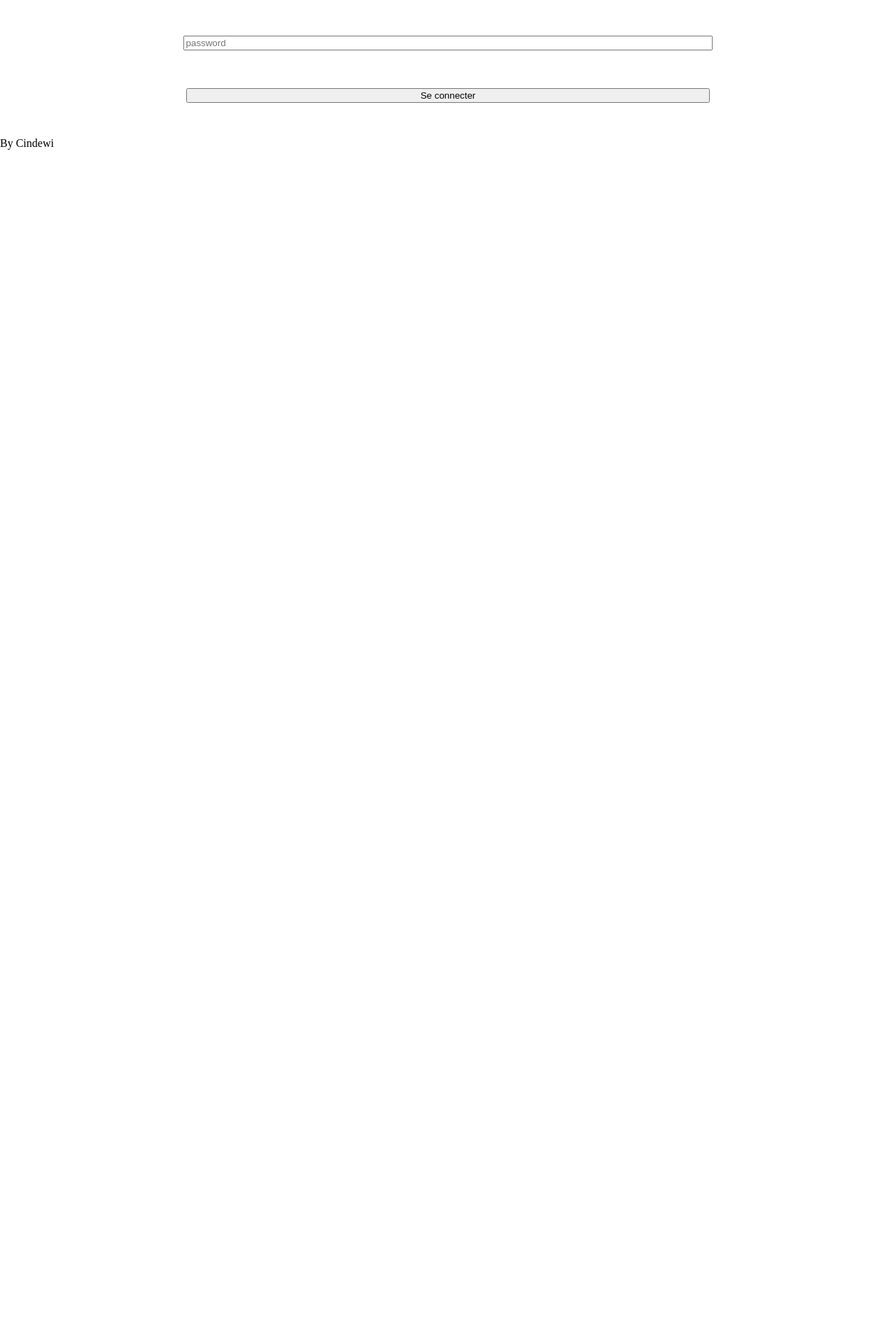
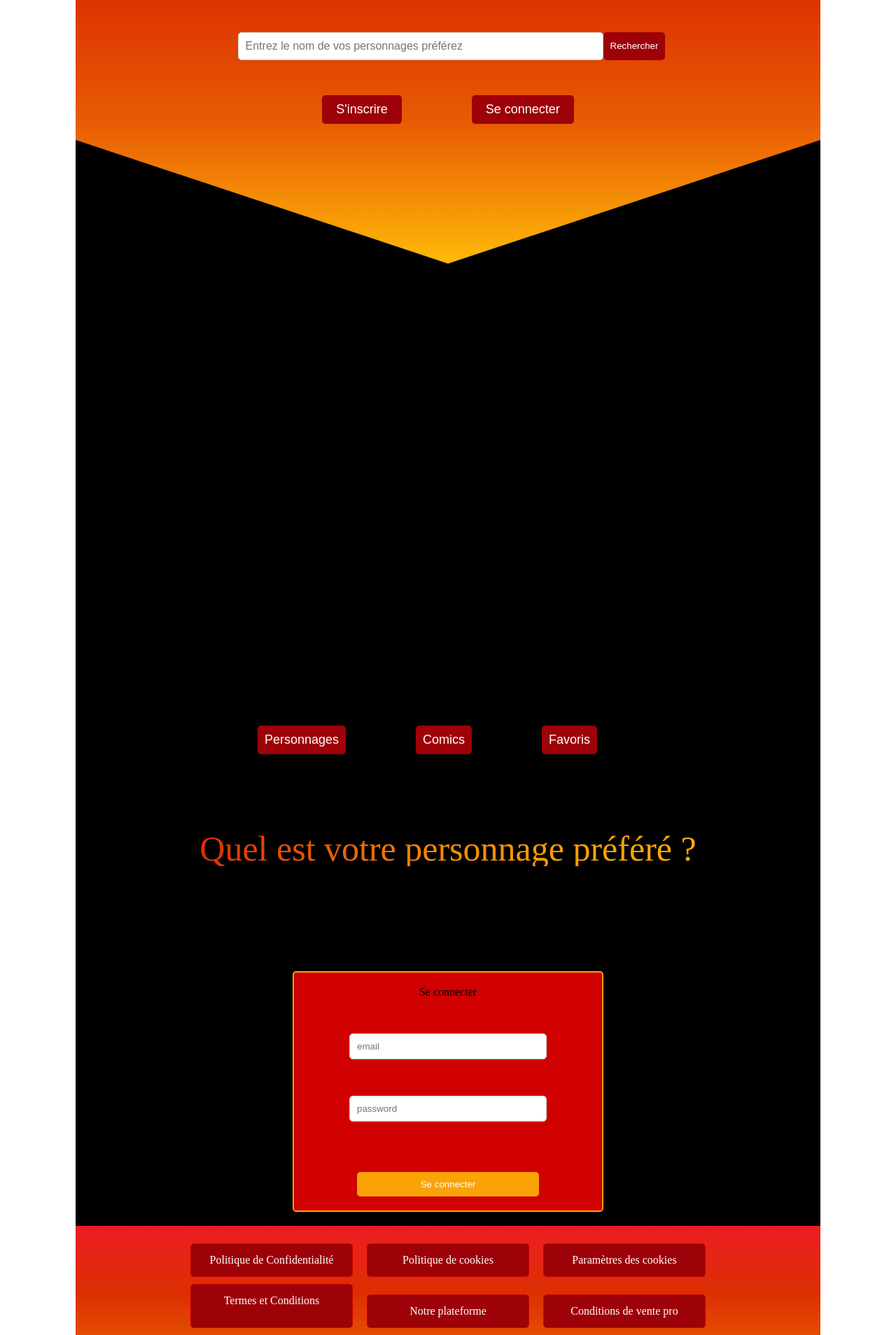
Before and after one commit to dewismecindy/Marvel-frontend, a React (Create React App) app: page /login in a window 1280 px wide. Shown: the part 312-2220 px from the top of the page at 70% size. Before the commit the page ends 800 px from the top, so only its background shows below. Built offline with nearby package versions, Linux system fonts and the light colour scheme.

Commit message:
problème avec vs code

```diff
--- a/src/App.css
+++ b/src/App.css
@@ -1,3 +1,94 @@
+.all {
+  background-color: black;
+  max-width: 1064px;
+  margin-top: auto;
+  margin-left: auto;
+  margin-right: auto;
+  margin-bottom: 100px;
+}
+
+.header-container {
+  margin-top: 100px;
+  margin-bottom: 50px;
+  padding-top: 80px;
+  padding-bottom: 150px;
+  background: linear-gradient(to bottom, #ed1c24, #dc2f02, #e85d04, #ffba08);
+  clip-path: polygon(0 0, 100% 0, 100% 70%, 50% 100%, 0 70%);
+}
+
+.error {
+  color: white;
+  font-size: 12px;
+  font-style: italic;
+}
+.search-bare {
+  display: flex;
+  flex-direction: row;
+  justify-content: center;
+}
+.search-bare input[type="text"] {
+  width: 500px;
+}
+
+label {
+  font-size: 16px;
+  font-weight: bold;
+  margin-right: 10px;
+}
+button {
+  background-color: #9d0208;
+  color: #fff;
+  border: none;
+  padding: 10px;
+  border-radius: 5px;
+  cursor: pointer;
+}
+input[type="text"] {
+  border: 1px solid #ccc;
+  border-radius: 5px;
+  padding: 10px;
+  font-size: 16px;
+}
+.search-bare:hover {
+  transform: scale(1.05);
+  transition: transform 0.2s ease-in-out;
+}
+
+.container-search {
+  display: flex;
+  justify-content: center;
+  height: 100%;
+}
+
+.logo-image {
+  height: 20%;
+  width: 30%;
+  display: block;
+  margin: auto;
+  margin-bottom: 50px;
+}
+
+.login-container {
+  width: 100%;
+  display: flex;
+  justify-content: center;
+}
+
+.login-container button:first-of-type {
+  margin-top: 120px;
+  margin-right: 25px;
+  margin: 50px;
+  padding: 10px 20px;
+  font-size: 18px;
+}
+
+.login-container button:last-of-type {
+  margin-left: 35px;
+  margin: 50px;
+  padding: 10px 20px;
+  font-size: 18px;
+}
+
 .signup-container {
   display: flex;
   flex-direction: column;
@@ -11,3 +102,254 @@
 .signup-container input {
   width: 65%;
 }
+
+.button-group {
+  display: flex;
+  justify-content: center;
+}
+.titre-personnage {
+  color: #ffba08;
+}
+
+.video-container {
+  position: absolute;
+  top: 110%;
+  left: 27%;
+  transform: translate(-50%, -50%);
+  z-index: 999;
+}
+
+.button-container {
+  display: flex;
+  justify-content: space-between;
+  align-items: center;
+  padding: 10px;
+  margin: 600px 230px 0px 200px;
+}
+
+.button-container button {
+  margin: 50px;
+
+  font-size: 18px;
+}
+
+h2 {
+  margin-top: 50px;
+  margin-bottom: 150px;
+  font-size: 50px;
+  text-align: center;
+  background: linear-gradient(to right, #d00000, #f48c06, #ffba08);
+  -webkit-background-clip: text;
+  -moz-background-clip: text;
+  background-clip: text;
+  color: transparent;
+}
+
+.grid-container {
+  display: grid;
+  grid-template-columns: repeat(3, 1fr);
+  grid-gap: 20px;
+}
+
+.card-characters {
+  background-color: black;
+  padding: 20px;
+  text-align: center;
+  transition: box-shadow 0.3s ease-in-out;
+}
+
+.card-characters:hover {
+  box-shadow: 0 4px 8px rgba(0, 0, 0, 0.3);
+}
+
+.espace {
+  margin: 0px;
+}
+
+.blaz-perso {
+  transition: transform 0.1s ease-in-out;
+}
+
+.blaz-perso:hover {
+  color: #faa307;
+  transform: scale(1.2);
+  transition: transform 0.1s ease-in-out;
+}
+
+.card-characters img {
+  transition: all 0.3s ease-in-out;
+}
+.card-comics img {
+  transition: all 0.3s ease-in-out;
+}
+
+.card-characters:hover img {
+  transform: translate(0, -10px);
+}
+
+button {
+  background-color: #9d0208;
+  color: #ffffff;
+  transition: background-color 0.3s ease, color 0.3s ease;
+}
+
+button:hover {
+  background-color: black;
+  color: white;
+}
+
+.card-comics {
+  background-color: black;
+  border-radius: 4px;
+  box-shadow: 0 2px 4px rgba(0, 0, 0, 0.2);
+  padding: 20px;
+  text-align: center;
+  transition: box-shadow 0.3s ease-in-out;
+}
+
+.card-comics:hover {
+  box-shadow: 0 4px 8px rgba(0, 0, 0, 0.3);
+}
+.espace {
+  margin: 20px;
+}
+
+.description-comics {
+  color: #faa307;
+  font-size: 18px;
+  margin-top: 20px;
+  margin-bottom: 10px;
+}
+
+.card-comics img {
+  transition: all 0.3s ease-in-out;
+}
+
+.card-comics:hover img {
+  transform: translate(0, -10px);
+}
+
+a {
+  text-decoration: none;
+  color: white;
+}
+
+.signup-container {
+  max-width: 400px;
+  height: 300px;
+  padding: 20px;
+  background-color: #d00000;
+  border: 2px solid #faa307;
+  border-radius: 5px;
+  margin-bottom: 20px;
+}
+
+.signup-container h1 {
+  text-align: center;
+  margin-bottom: 20px;
+}
+
+.input-field {
+  display: block;
+  width: 100%;
+  padding: 10px;
+  margin-bottom: 20px;
+  border: 1px solid #ccc;
+  border-radius: 5px;
+}
+
+.submit-button {
+  display: block;
+  width: 100%;
+  padding: 10px;
+  background-color: #faa307;
+  color: #fff;
+  border: none;
+  border-radius: 5px;
+  cursor: pointer;
+  margin-top: 20px;
+}
+
+footer {
+  background: linear-gradient(to bottom, #ed1c24, #dc2f02, #e85d04, #ffba08);
+  padding: 20px;
+  display: flex;
+  justify-content: center;
+}
+
+.footer-flex {
+  display: flex;
+  flex-direction: column;
+  align-items: center;
+}
+
+.nav-bar {
+  display: flex;
+  flex-wrap: wrap;
+  justify-content: center;
+  margin-bottom: 20px;
+}
+
+.button-nav-bar {
+  background-color: #9d0208;
+  color: #fff;
+  border: none;
+  padding: 10px;
+  border-radius: 5px;
+  cursor: pointer;
+}
+
+.button-nav-bar:hover {
+  background-color: black;
+  color: #fff;
+}
+
+@media (min-width: 768px) {
+  .nav-bar {
+    justify-content: flex-start;
+  }
+}
+
+.footer-flex {
+  display: flex;
+  flex-direction: column;
+  align-items: center;
+}
+.nav-bar {
+  display: flex;
+  flex-wrap: wrap;
+  justify-content: center;
+  margin-bottom: 20px;
+  max-width: 800px;
+}
+
+.button-nav-bar {
+  margin: 15px;
+  padding: 15px;
+  border: 1px solid #d00000;
+  border-radius: 5px;
+  cursor: pointer;
+  width: 200px;
+  text-align: center;
+}
+
+.nav-bar > * {
+  margin: 5px 10px;
+}
+
+.nav-bar > *:nth-child(n + 5) {
+  margin-top: 20px;
+}
+
+.footer-flex div:last-child {
+  font-family: "Arial";
+  font-size: 20px;
+  background-color: #d00000;
+  -webkit-background-clip: text;
+  -webkit-text-fill-color: transparent;
+}
+
+.footer-flex div:last-child a {
+  text-decoration: none;
+  color: inherit;
+}
--- a/src/App.js
+++ b/src/App.js
@@ -4,13 +4,14 @@ import Header from "./components/Header";
 import Characters from "./pages/Characters";
 import Comics from "./pages/Comics";
 import Favoris from "./pages/Favoris";
-import Home from "./pages/Home";
+
 import Footer from "./components/Footer";
 import Cookies from "js-cookie";
 import { useState } from "react";
 import Login from "./pages/Login";
 import SignUp from "./pages/SignUp";
 import "./App.css";
+import Character from "./pages/Character";
 
 function App() {
   const [userToken, setUserToken] = useState(Cookies.get("userToken") || null);
@@ -29,6 +30,7 @@ function App() {
   };
 
   return (
+    <div className="all">
       <BrowserRouter>
         <Header
           token={token}
@@ -43,15 +45,19 @@ function App() {
             element={<Characters search={search} baseUrl={baseUrl} />}
           />
           <Route path="/characters" element={<Characters />} />
-        <Route path="/characters/:characterId" element={<Characters />} />
+          <Route path="/character/:characterId" element={<Character />} />
           <Route path="/comics" element={<Comics />} />
           <Route path="/related-comics" element={<Comics />} />
           <Route path="/favoris" element={<Favoris />} />
-        <Route path="/signup" element={<SignUp handleToken={handleToken} />} />
+          <Route
+            path="/signup"
+            element={<SignUp handleToken={handleToken} />}
+          />
           <Route path="/login" element={<Login handleToken={handleToken} />} />
         </Routes>
         <Footer />
       </BrowserRouter>
+    </div>
   );
 }
 
--- a/src/components/Footer.js
+++ b/src/components/Footer.js
@@ -3,13 +3,13 @@ const Footer = () => {
     <footer>
       <div className="footer-flex">
         <div className="nav-bar">
-          {/*    <div className="button-nav-bar">Politique de Confidentialité</div>
+          <div className="button-nav-bar">Politique de Confidentialité</div>
           <div className="button-nav-bar">Politique de cookies</div>
           <div className="button-nav-bar">Paramètres des cookies</div>
           <div className="button-nav-bar">Termes et Conditions</div>
           <div className="button-nav-bar">Notre plateforme</div>
           <div className="button-nav-bar">Conditions de vente pro</div>
-          <div className="button-nav-bar">Conditions d'utilisation Pro</div> */}
+          <div className="button-nav-bar">Conditions d'utilisation </div>
         </div>
         <div>By Cindewi</div>
       </div>
--- a/src/components/Header.js
+++ b/src/components/Header.js
@@ -3,7 +3,7 @@ import { useState } from "react";
 import { Link } from "react-router-dom";
 import Video from "./Video";
 
-const Header = (handleToken, userToken) => {
+const Header = ({ handleToken, userToken }) => {
   const [searchTerm, setSearchTerm] = useState("");
 
   const handleSearchChange = (event) => {
@@ -16,12 +16,31 @@ const Header = (handleToken, userToken) => {
   };
   return (
     <header>
+      <div className="header-container">
+        <div className="logo">
+          <Link to="/Characters">
+            <img className="logo-image" src={logo} alt="logo Marvel" />
+          </Link>
+        </div>{" "}
+        <div className="container-search">
           {" "}
-      <Link to="/Characters">
-        <img src={logo} alt="logo Marvel" />
-      </Link>
+          <form className="search-bare" onSubmit={handleSearchSubmit}>
+            <label htmlFor="search-input"></label>
+            <input
+              type="text"
+              id="search-input"
+              placeholder="Entrez le nom de vos personnages préférez"
+              value={searchTerm}
+              onChange={handleSearchChange}
+            />
+            <button type="submit">Rechercher</button>
+          </form>
+        </div>
+        <div className="login-container">
+          {" "}
           {!userToken ? (
             <>
+              <div className="buttons-login">
                 {" "}
                 <Link to="/SignUp">
                   <button>S'inscrire</button>
@@ -29,6 +48,7 @@ const Header = (handleToken, userToken) => {
                 <Link to="/Login">
                   <button>Se connecter</button>
                 </Link>
+              </div>
             </>
           ) : (
             <Link>
@@ -40,7 +60,16 @@ const Header = (handleToken, userToken) => {
                 Se déconnecter
               </button>
             </Link>
-      )}
+          )}{" "}
+        </div>
+      </div>
+      <div className="video-container">
+        <Video />
+      </div>
+      <div className="button-container">
+        {" "}
+        <div className="button-group">
+          {" "}
           <Link to="/Characters">
             <button>Personnages</button>
           </Link>
@@ -49,18 +78,12 @@ const Header = (handleToken, userToken) => {
           </Link>
           <Link to="/Favoris">
             <button>Favoris</button>
-      </Link>
-      <form onSubmit={handleSearchSubmit}>
-        <label htmlFor="search-input">Rechercher</label>
-        <input
-          type="text"
-          id="search-input"
-          value={searchTerm}
-          onChange={handleSearchChange}
-        />
-        <button type="submit">Rechercher</button>
-      </form>
-      {/*  <Video /> */} {/* positionner correctement la video à la fin  */}
+          </Link>{" "}
+        </div>
+      </div>{" "}
+      <div className="titre-personnage">
+        <h2> Quel est votre personnage préféré ? </h2>
+      </div>
     </header>
   );
 };
--- a/src/pages/Character.js
+++ b/src/pages/Character.js
@@ -1,6 +1,6 @@
 import { useEffect, useState } from "react";
 import axios from "axios";
-import { Link } from "react-router-dom";
+
 import { useLocation } from "react-router-dom";
 
 const Character = () => {
--- a/src/pages/Login.js
+++ b/src/pages/Login.js
@@ -27,18 +27,20 @@ const Login = ({ handleToken }) => {
     <form className="signup-container" onSubmit={handleSubmit}>
       <h1>Se connecter</h1>
       <input
+        className="input-field"
         type="email"
         placeholder="email"
         value={email}
         onChange={(event) => setEmail(event.target.value)}
       />
       <input
+        className="input-field"
         type="password"
         placeholder="password"
         value={password}
         onChange={(event) => setPassword(event.target.value)}
       />
-      <input type="submit" value="Se connecter" />
+      <input className="submit-button" type="submit" value="Se connecter" />
     </form>
   );
 };
```
Also changed, not shown: src/components/Pagination.js (+4 -14 lines), src/pages/Characters.js (+10 -33 lines), src/pages/Comics.js (+9 -8 lines), src/pages/SignUp.js (+6 -2 lines), src/assets/teamMarvel.webp (added). Lines whose indentation alone changed are shown as unchanged.
